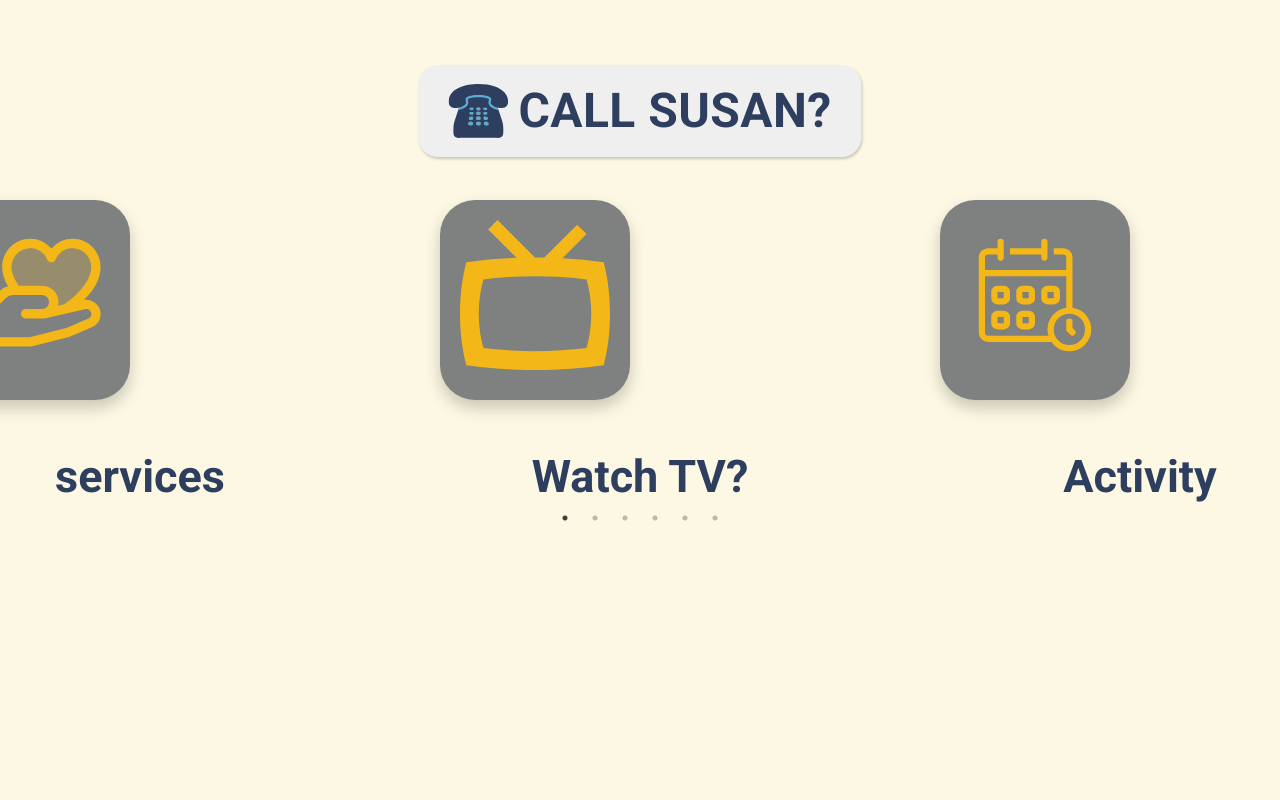
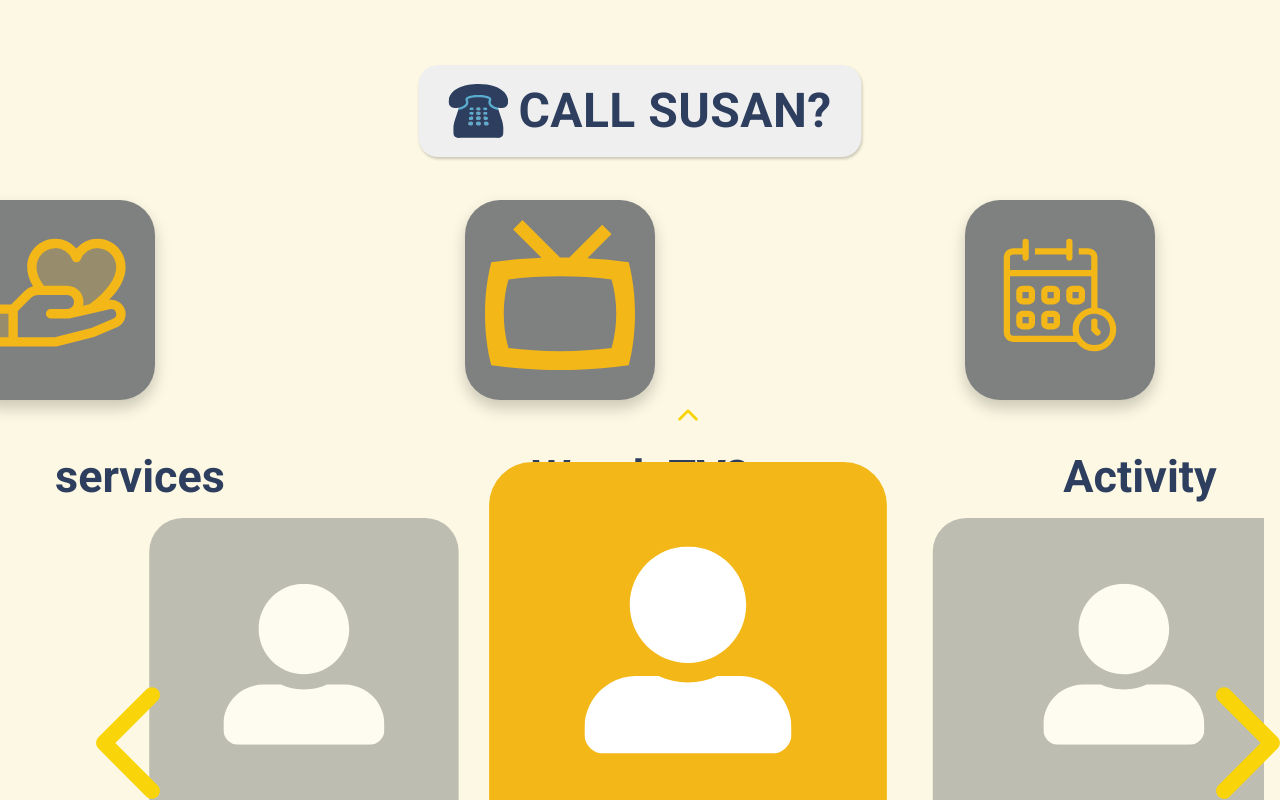
Before and after one commit to whimsical-phoenix/gardenLoft-playground, a React (Create React App) app: page /garden-loft-app/home in a window 1280 px wide. Shown: the top 800 px of the page. Built offline with nearby package versions, Linux system fonts and the light colour scheme.

Commit message:
making navbar- carousel changes

```diff
--- a/src/components/ProfileCard/ProfileCard.css
+++ b/src/components/ProfileCard/ProfileCard.css
@@ -28,10 +28,11 @@
 }
 
 .profile-card-title {
-  margin-top: 10px;
+  /* margin-top: 10px; */
   font-weight: bold;
-  color: #2D3E5F;
+  color: #2d3e5f;
   font-size: 45px;
+  /* display: flex; */
 }
 
 .icon-container {
@@ -42,8 +43,8 @@
 }
 
 .profile-card svg {
-  width: 150px; /* Set the width of your SVG icons */
-  height: 150px; /* Set the height of your SVG icons */
+  width: 100px; /* Set the width of your SVG icons */
+  height: 100px; /* Set the height of your SVG icons */
   fill: white; /* Set the fill color of your SVG icons */
 }
 
--- a/src/components/ProfileCard/ProfileCard.js
+++ b/src/components/ProfileCard/ProfileCard.js
@@ -2,6 +2,7 @@
 import React from "react";
 import { Link } from "react-router-dom";
 import styled from "styled-components";
+import "../ProfileCard/ProfileCard.css";
 
 const ProfileCardLink = styled(Link)`
   text-decoration: none;
--- a/src/pages/Home.js
+++ b/src/pages/Home.js
@@ -204,6 +204,7 @@ import {
 } from "../components/icons";
 import CallHelpButtonComponent from "../components/CallHelpButton";
 import BroadcastIcon from "../components/icons/BroadcastIcon";
+import Contacts from "../components/Contacts";
 
 export const HomeContainer = styled.div`
   position: relative;
@@ -212,7 +213,7 @@ export const HomeContainer = styled.div`
   right: 0;
   display: flex;
   justify-content: center;
-  min-height: 70vh; /* Adjust to ensure it takes the remaining height */
+  min-height: 50vh; /* Adjust to ensure it takes the remaining height */
   text-align: center;
 `;
 
@@ -258,6 +259,7 @@ const CustomArrowButton = styled.div`
 
 const StyledProfileCard = styled(ProfileCard)`
   transition: transform 0.3s ease, background 0.3s ease, color 0.3s ease;
+  display: block;
 
   &:hover {
     // background: yellow;
@@ -346,6 +348,7 @@ const Home = () => {
       </HomeContainer>
       {/* <LocationIndicator currentPage={"home"} /> */}
       <CallHelpButtonComponent />
+      <Contacts />
     </>
   );
 };
```
